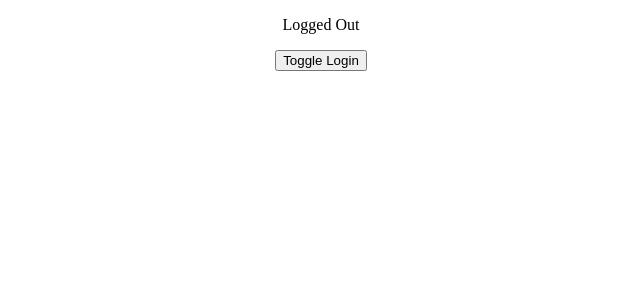
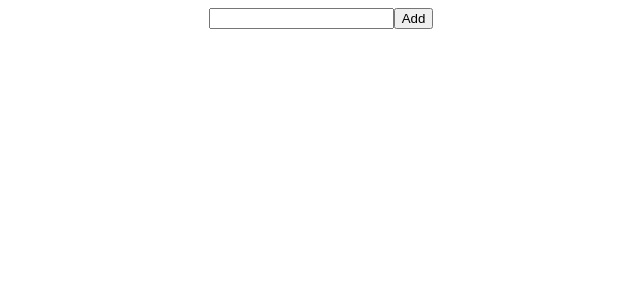
Before and after one commit to erema-amore/30github, a React (Create React App) app: page / in a window 1280 px wide. Shown: the top 300 px of the page, without its empty margins (319-959 px from the left). Built offline with nearby package versions, Linux system fonts and the light colour scheme.

Commit message:
create AddToList component

```diff
--- a/src/App.js
+++ b/src/App.js
@@ -1,5 +1,6 @@
 import './App.css';
-import AuthStatus from './components/AuthStatus';
+import AddToList from './components/AddToList';
+
 
 
 
@@ -8,7 +9,7 @@
 
       <div className="App">
 
-        <AuthStatus/>
+        <AddToList/>
       </div>
 
   );
--- /dev/null
+++ b/src/components/AddToList.jsx
@@ -0,0 +1,29 @@
+import React, { useState } from "react";
+
+function AddToList() {
+  const [items, setItems] = useState([]);
+  const [newItem, setNewItem] = useState("");
+
+  const addItem = () => {
+    setItems([...items, newItem]);
+    setNewItem("");
+  };
+
+  return (
+    <div>
+      <input
+        type="text"
+        value={newItem}
+        onChange={(e) => setNewItem(e.target.value)}
+      />
+      <button onClick={addItem}>Add</button>
+      <ul>
+        {items.map((item, index) => (
+          <li key={index}>{item}</li>
+        ))}
+      </ul>
+    </div>
+  );
+}
+
+export default AddToList
```
